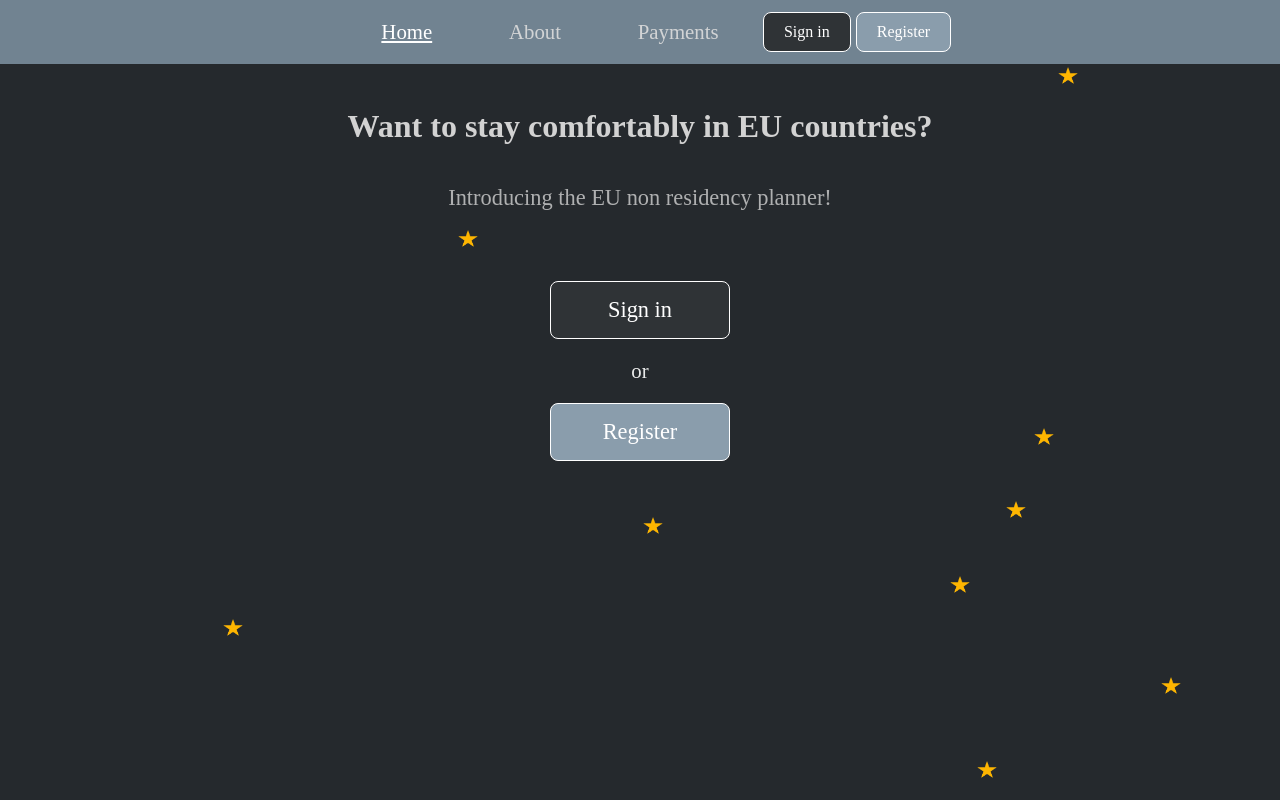
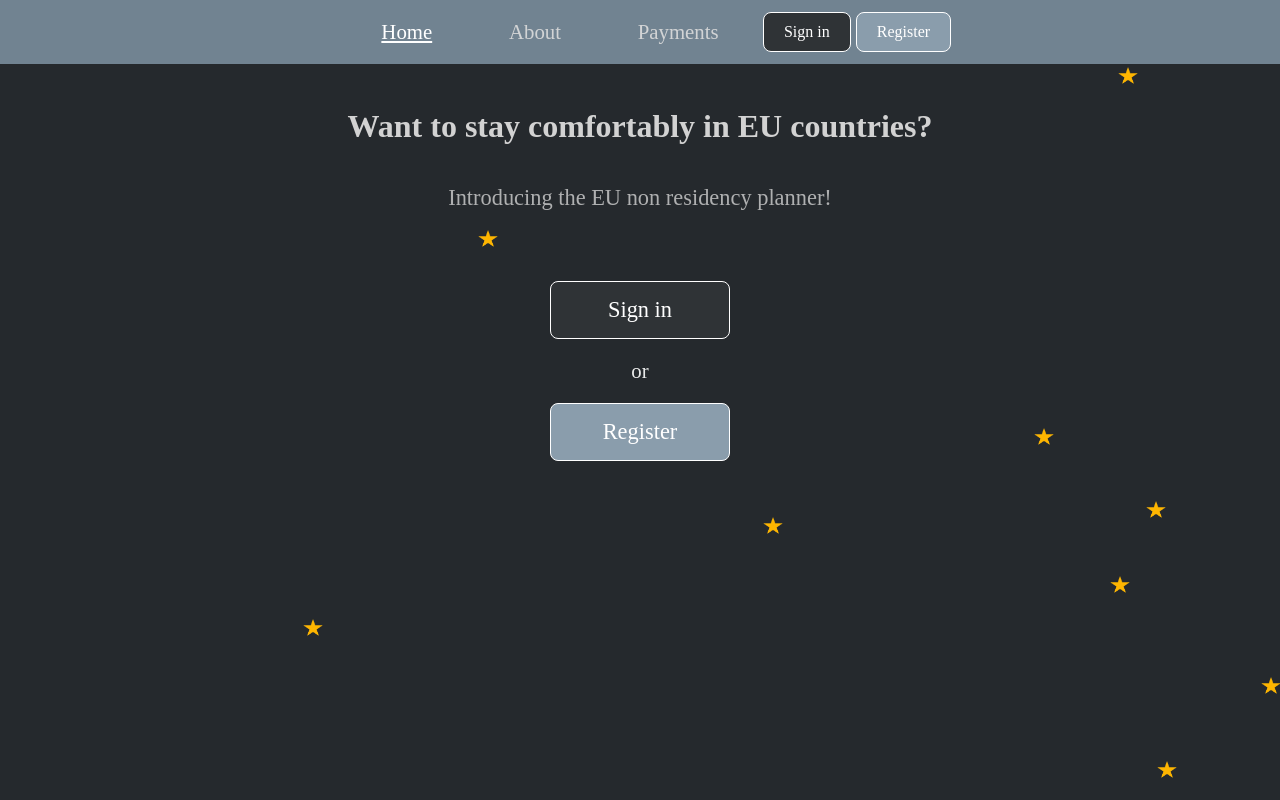
Before and after one commit to TechyTom7/day90, a React (Vite) app: page / in a window 1280 px wide. Built offline with nearby package versions, Linux system fonts and the light colour scheme; no server answers.

Commit message:
Polishing fonts

```diff
--- a/src/styles/Home.css
+++ b/src/styles/Home.css
@@ -86,7 +86,8 @@ h2 {
 }
 
 .star {
-    position: absolute;
+    position: relative;
+    visibility: hidden;
     width: 20px;
     height: 20px;
     z-index: -5;
@@ -115,4 +116,8 @@ h2 {
     #set-account-section span {
         font-size: 1.3rem;
     }
+
+    .star {
+        visibility: visible;
+    }
 }
```
Also changed, not shown: src/components/Home.jsx (+36 -0 lines).
